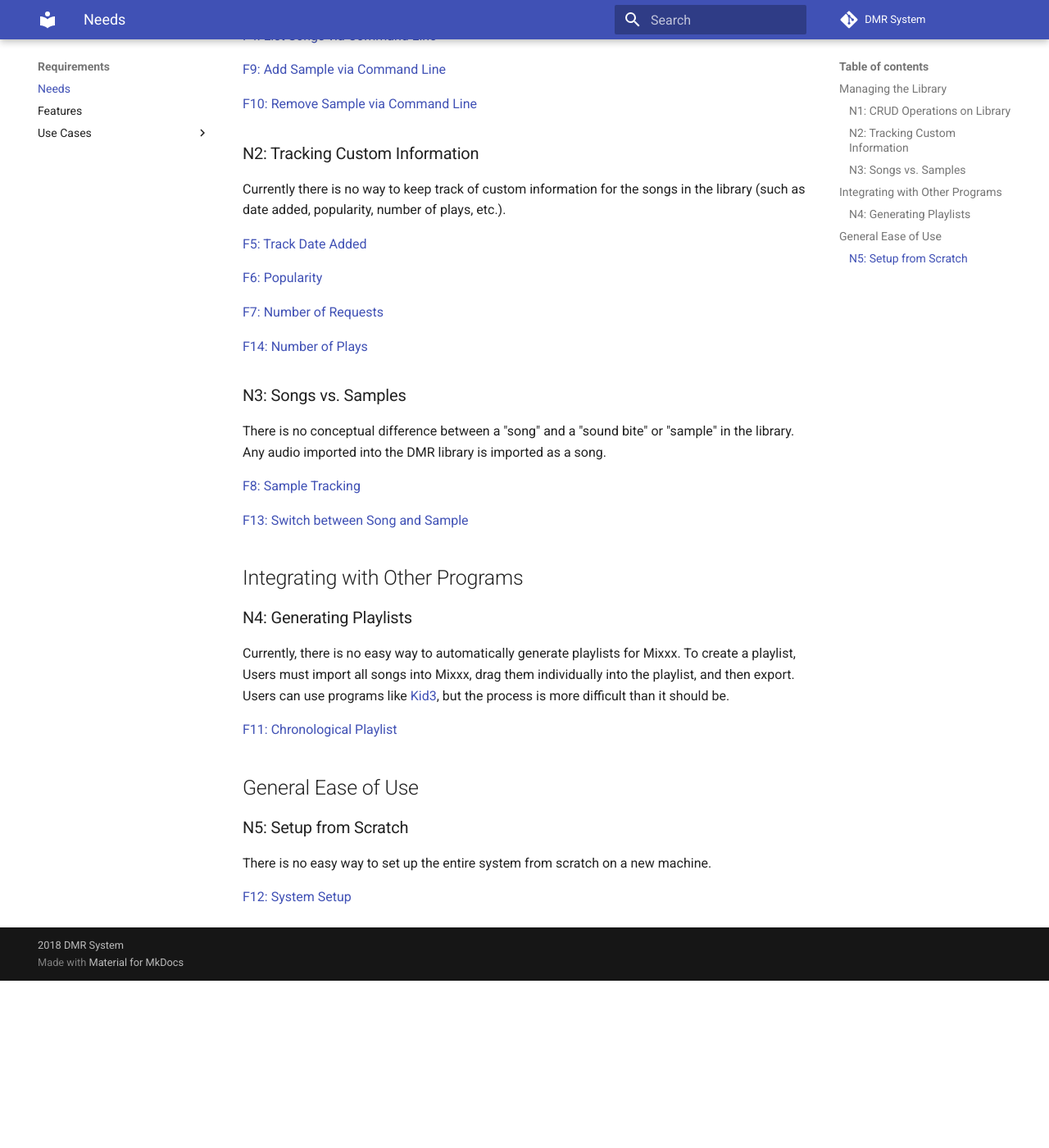
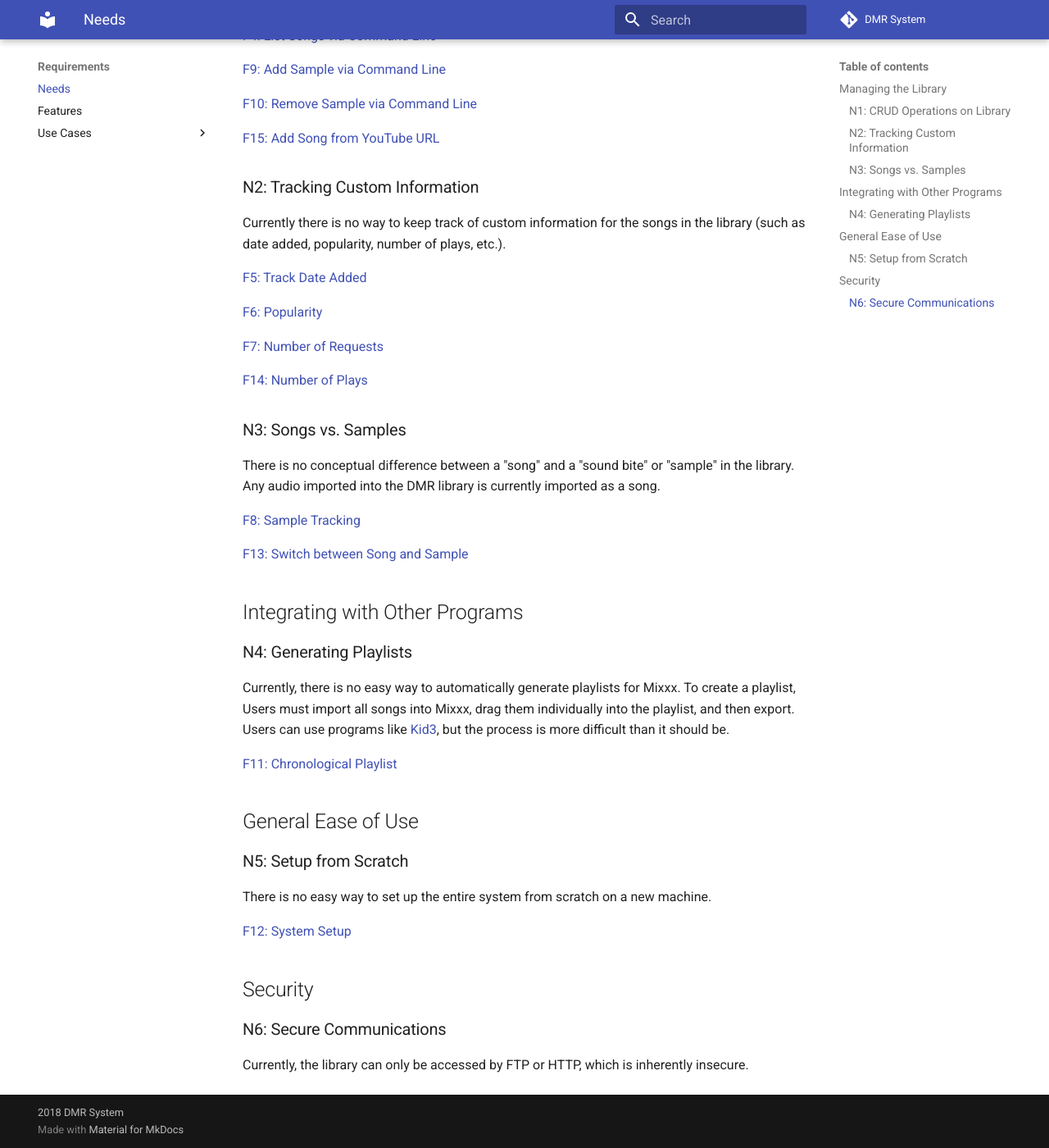
Before and after one commit to DMRSystem/documentation, an MkDocs documentation site: the page built from docs/requirements/needs.md, in a window 1280 px wide and 1400 px high, scrolled down 537 px. Shown: the whole window at 82% size. Built offline with MkDocs 1.6.1 and Material for MkDocs 9.7.7, drawn with Linux system fonts in a browser that asks for light colours; before the commit the page ends 1733 px from its top, so only the background shows below that.

```diff
--- a/docs/requirements/needs.md
+++ b/docs/requirements/needs.md
@@ -18,6 +18,8 @@
 
 [F10: Remove Sample via Command Line](features/#f10-remove-sample-via-command-line)
 
+[F15: Add Song from YouTube URL](features/#f15-add-song-from-youtube-url)
+
 ### N2: Tracking Custom Information
 
 Currently there is no way to keep track of custom information for the songs in the library (such as date added, popularity, number of plays, etc.).
@@ -32,7 +34,7 @@
 
 ### N3: Songs vs. Samples
 
-There is no conceptual difference between a "song" and a "sound bite" or "sample" in the library. Any audio imported into the DMR library is imported as a song.
+There is no conceptual difference between a "song" and a "sound bite" or "sample" in the library. Any audio imported into the DMR library is currently imported as a song.
 
 [F8: Sample Tracking](features/#f8-sample-tracking)
 
@@ -53,3 +55,9 @@
 There is no easy way to set up the entire system from scratch on a new machine.
 
 [F12: System Setup](features/#f12-system-setup)
+
+## Security
+
+### N6: Secure Communications
+
+Currently, the library can only be accessed by FTP or HTTP, which is inherently insecure.
```
Also changed, not shown: docs/design/server.md (+2 -0 lines), docs/requirements/features.md (+6 -0 lines), docs/design/databaseConcept.jpg (added), 1 other file.
